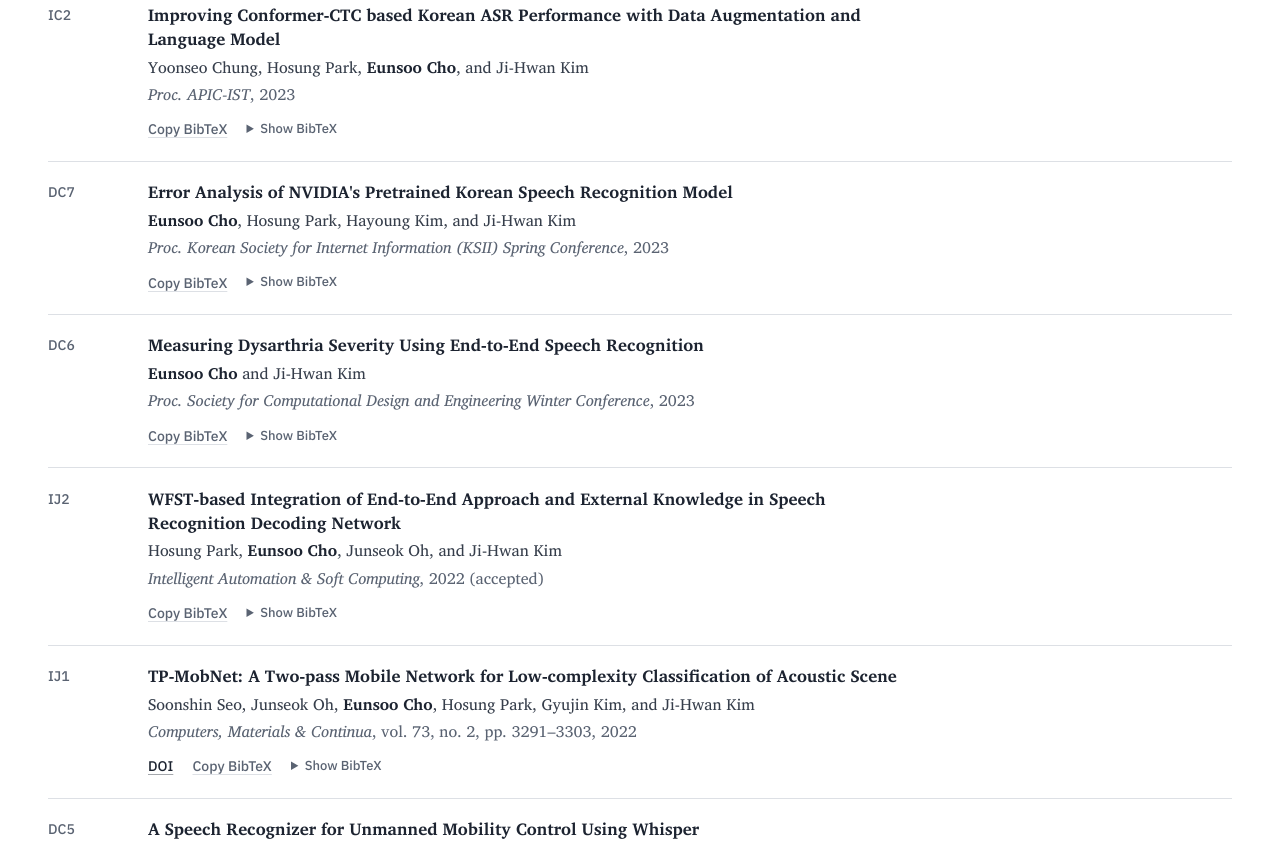
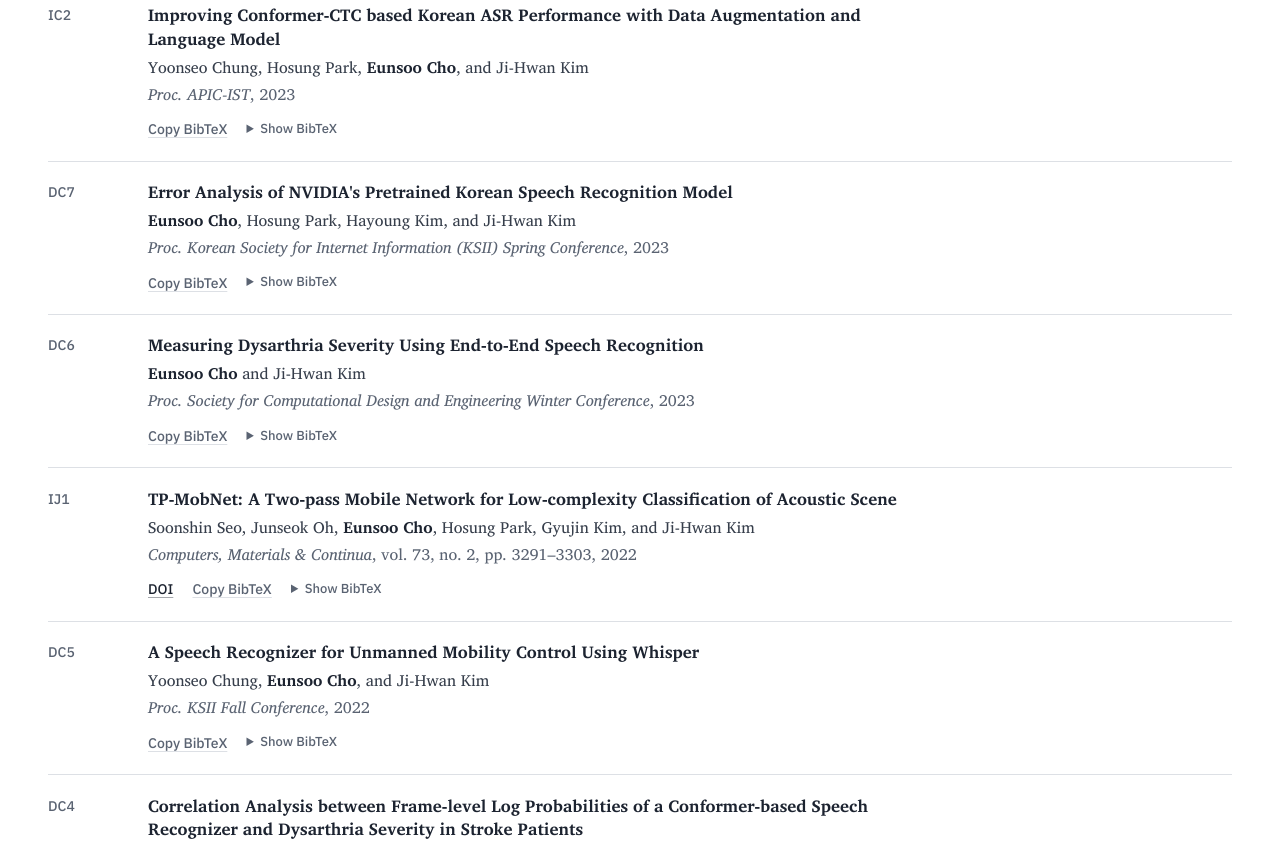
Before and after one commit to geronimo03/geronimo03.github.io, a plain HTML site: page index.html in a window 1280 px wide. Shown: the part 7664-8510 px from the top of the page. Drawn offline with Linux system fonts and the light colour scheme.

Commit message:
Add files via upload

```diff
--- a/index.html
+++ b/index.html
@@ -471,7 +471,7 @@
         </dl>
       </div>
     </div>
-    <p class="refs">Papers: <a href="#pub-ij3">IJ3</a>, <a href="#pub-ic1">IC1</a>.</p>
+    <p class="refs">Papers: <a href="#pub-ij2">IJ2</a>, <a href="#pub-ic1">IC1</a>.</p>
   </article>
 
   <div class="theme">
@@ -556,13 +556,13 @@
     <p class="pub-count" data-pubcount role="status" aria-live="polite"></p>
   </div>
   <ol class="pubs" role="list">
-    <li class="pub" id="pub-ij3" data-tags="intl journal">
-      <span class="pub-id">IJ3</span>
+    <li class="pub" id="pub-ij2" data-tags="intl journal">
+      <span class="pub-id">IJ2</span>
       <div class="pub-body">
         <p class="pub-title">Integration of WFST Language Model in Pre-trained Korean E2E ASR Model</p>
         <p class="pub-authors">Junseok Oh, <b>Eunsoo Cho</b>, and Ji-Hwan Kim</p>
         <p class="pub-venue"><i>KSII Transactions on Internet and Information Systems</i>, vol. 18, no. 6, pp. 1692–1705, 2024</p>
-        <div class="pub-actions"><a href="https://doi.org/10.3837/tiis.2024.06.015">DOI</a><button type="button" class="text-button" data-copy="bib-ij3" hidden>Copy BibTeX</button><span class="copy-status" role="status" aria-live="polite"></span><details class="bib"><summary>Show BibTeX</summary><pre id="bib-ij3" tabindex="0"><code>@article{oh2024wfst,
+        <div class="pub-actions"><a href="https://doi.org/10.3837/tiis.2024.06.015">DOI</a><button type="button" class="text-button" data-copy="bib-ij2" hidden>Copy BibTeX</button><span class="copy-status" role="status" aria-live="polite"></span><details class="bib"><summary>Show BibTeX</summary><pre id="bib-ij2" tabindex="0"><code>@article{oh2024wfst,
   author  = {Oh, Junseok and Cho, Eunsoo and Kim, Ji-Hwan},
   title   = {{Integration of WFST Language Model in Pre-trained Korean E2E ASR Model}},
   journal = {KSII Transactions on Internet and Information Systems},
@@ -630,21 +630,6 @@
   booktitle = {Proceedings of the Society for Computational Design and Engineering Winter Conference},
   year      = {2023},
   note      = {In Korean; title translated}
-}</code></pre></details></div>
-      </div>
-    </li>
-    <li class="pub" id="pub-ij2" data-tags="intl journal">
-      <span class="pub-id">IJ2</span>
-      <div class="pub-body">
-        <p class="pub-title">WFST-based Integration of End-to-End Approach and External Knowledge in Speech Recognition Decoding Network</p>
-        <p class="pub-authors">Hosung Park, <b>Eunsoo Cho</b>, Junseok Oh, and Ji-Hwan Kim</p>
-        <p class="pub-venue"><i>Intelligent Automation &amp; Soft Computing</i>, 2022 (accepted)</p>
-        <div class="pub-actions"><button type="button" class="text-button" data-copy="bib-ij2" hidden>Copy BibTeX</button><span class="copy-status" role="status" aria-live="polite"></span><details class="bib"><summary>Show BibTeX</summary><pre id="bib-ij2" tabindex="0"><code>@article{park2022wfst,
-  author  = {Park, Hosung and Cho, Eunsoo and Oh, Junseok and Kim, Ji-Hwan},
-  title   = {{WFST-based Integration of End-to-End Approach and External Knowledge in Speech Recognition Decoding Network}},
-  journal = {Intelligent Automation \&amp; Soft Computing},
-  year    = {2022},
-  note    = {Accepted}
 }</code></pre></details></div>
       </div>
     </li>
```
Also changed, not shown: 1 other file.
